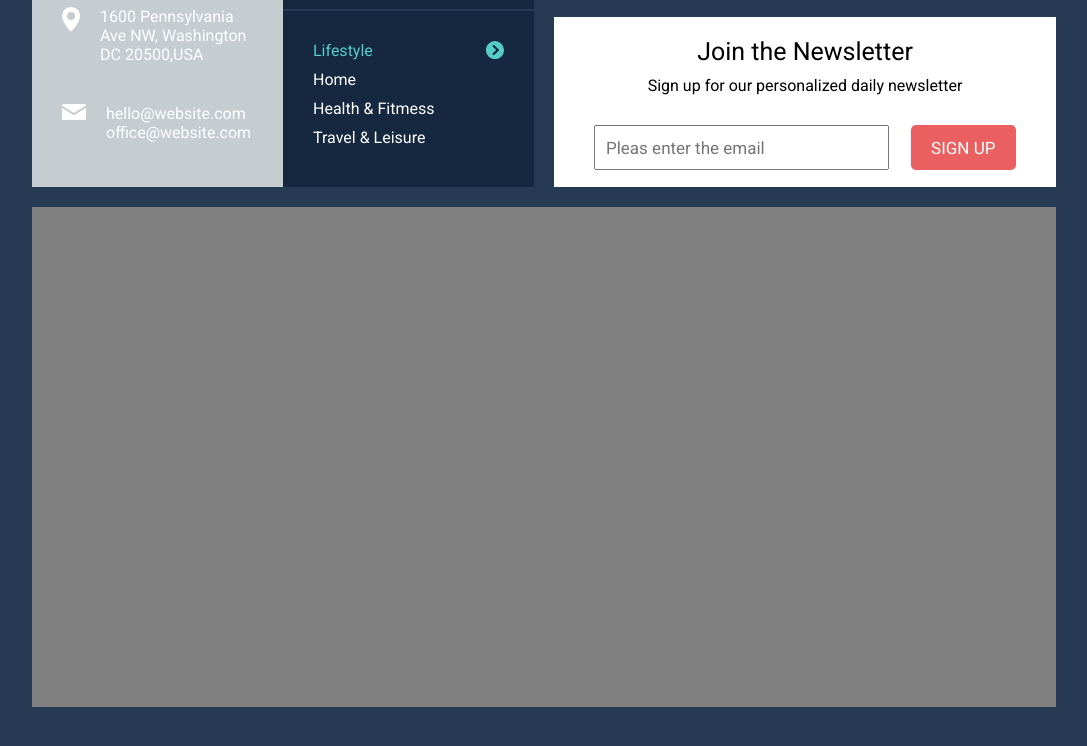
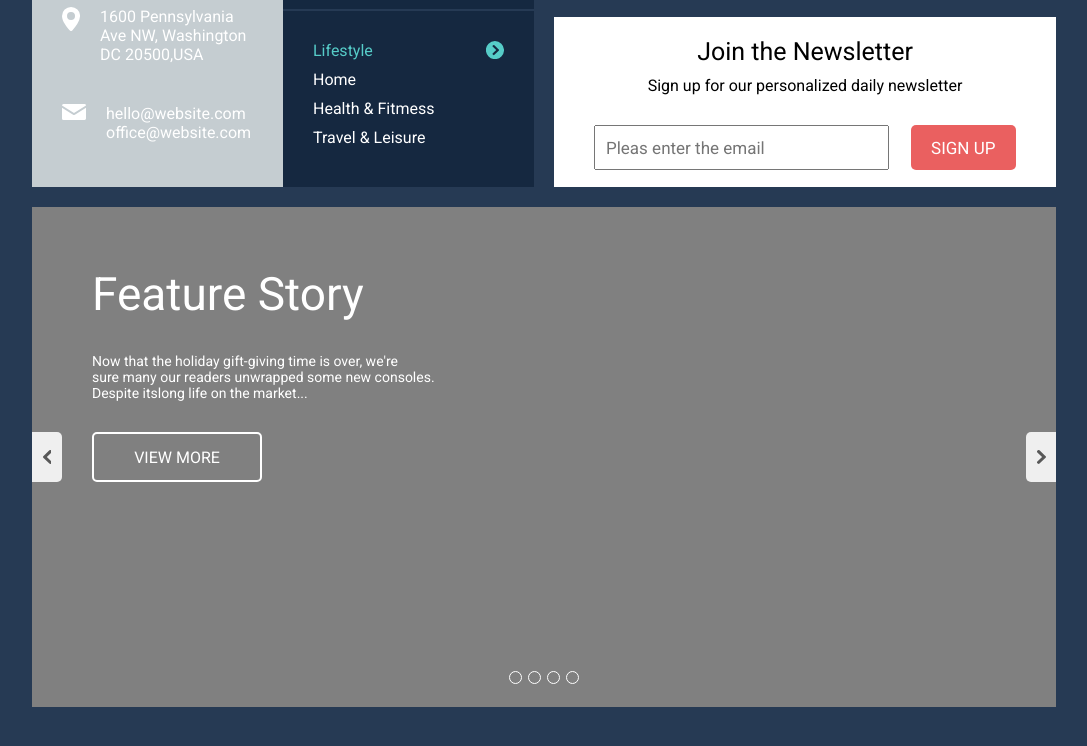
Before and after one commit to kacperKaseja/WeeklyWebDevChallenge-4, a plain HTML site: page index.html in a window 1280 px wide. Shown: the part 672-1418 px from the top of the page, without its empty margins (96-1183 px from the left). Drawn offline with Linux system fonts and the light colour scheme.

Commit message:
Add Html Elements to slider. Also add CSS to _slider.scss

```diff
--- a/index.html
+++ b/index.html
@@ -413,8 +413,39 @@
                 </div>
             </div>
         </section>
-        <section class="slider"></section>
+        <section class="slider">
+            <div class="slider__item">
+                <h2>Feature Story</h2>
+                <p>Now that the holiday gift-giving time is over, we're <br> sure many our readers unwrapped some new
+                    consoles. <br> Despite itslong life on the market...
+                </p>
+                <button class="slider__item-btn">
+                    View More
+                </button>
+            </div>
+            <button class="slider__button slider__button--prev"><svg xmlns="http://www.w3.org/2000/svg" width="8.895"
+                    height="13.896" viewBox="0 0 8.895 13.896">
+                    <path id="Arrow"
+                        d="M135.133,1111l4.732-4.57a1.13,1.13,0,0,0,0-1.648l-.431-.411a1.258,1.258,0,0,0-1.723,0l-5.57,5.371c-.01.008-.02.01-.029.019l-.431.411a1.141,1.141,0,0,0,0,1.656l.431.412c.008.008.02.009.029.018l5.57,5.327a1.257,1.257,0,0,0,1.723,0l.431-.41a1.132,1.132,0,0,0,0-1.649Z"
+                        transform="translate(-131.327 -1104.032)" fill="#585858" />
+                </svg>
+            </button>
+            <button class="slider__button slider__button--next"><svg xmlns="http://www.w3.org/2000/svg" width="8.895"
+                    height="13.896" viewBox="0 0 8.895 13.896">
+                    <path id="Arrow"
+                        d="M135.133,1111l4.732-4.57a1.13,1.13,0,0,0,0-1.648l-.431-.411a1.258,1.258,0,0,0-1.723,0l-5.57,5.371c-.01.008-.02.01-.029.019l-.431.411a1.141,1.141,0,0,0,0,1.656l.431.412c.008.008.02.009.029.018l5.57,5.327a1.257,1.257,0,0,0,1.723,0l.431-.41a1.132,1.132,0,0,0,0-1.649Z"
+                        transform="translate(-131.327 -1104.032)" fill="#585858" />
+                </svg>
+            </button>
+            <div class="slider__controler">
+                <div class="controler__item"></div>
+                <div class="controler__item"></div>
+                <div class="controler__item"></div>
+                <div class="controler__item"></div>
+            </div>
+        </section>
     </div>
+
 
     <script src="/js/main.js"></script>
 </body>
--- a/scss/_slider.scss
+++ b/scss/_slider.scss
@@ -2,4 +2,81 @@
     grid-column: 1/-1;
     height: 500px;
     background: gray;
+    padding: 60px 60px 20px;
+    display: flex;
+    flex-direction: column;
+    justify-content: space-between;
+    position: relative;
+
+    &__item {
+        width: 700px;
+        height: calc(50% + 5px);
+        display: flex;
+        flex-direction: column;
+        justify-content: space-between;
+
+        h2 {
+            font-size: 4.6rem;
+            color: white;
+            font-weight: 300;
+        }
+
+        p {
+            color: white;
+            font-size: 1.4rem;
+        }
+    }
+
+    &__item-btn {
+        background: none;
+        text-transform: uppercase;
+        border: 2px solid white;
+        width: 170px;
+        height: 50px;
+        border-radius: 5px;
+        font-size: 1.6rem;
+        color: white;
+        padding: 5px 0;
+    }
+
+    &__controler {
+        display: flex;
+        align-self: center;
+
+        .controler__item {
+            width: 13px;
+            height: 13px;
+            border: 1px solid white;
+            border-radius: 50%;
+            margin: 3px;
+
+        }
+    }
+
+    &__button {
+        width: 30px;
+        height: 50px;
+        color: white;
+        top: 50%;
+        left: 0;
+        position: absolute;
+        transform: translateY(-50%);
+        border: none;
+        border-radius: 0 5px 5px 0;
+        display: flex;
+        justify-content: center;
+        align-items: center;
+
+        &--prev {}
+
+        &--next {
+            left: calc(100% - 30px);
+            top: 50%;
+            border-radius: 5px 0px 0px 5px;
+
+            svg {
+                transform: rotate(180deg);
+            }
+        }
+    }
 }
```
Also changed, not shown: css/style.css, img/arrow.svg, img/arrow2.svg (added), 1 other file.
